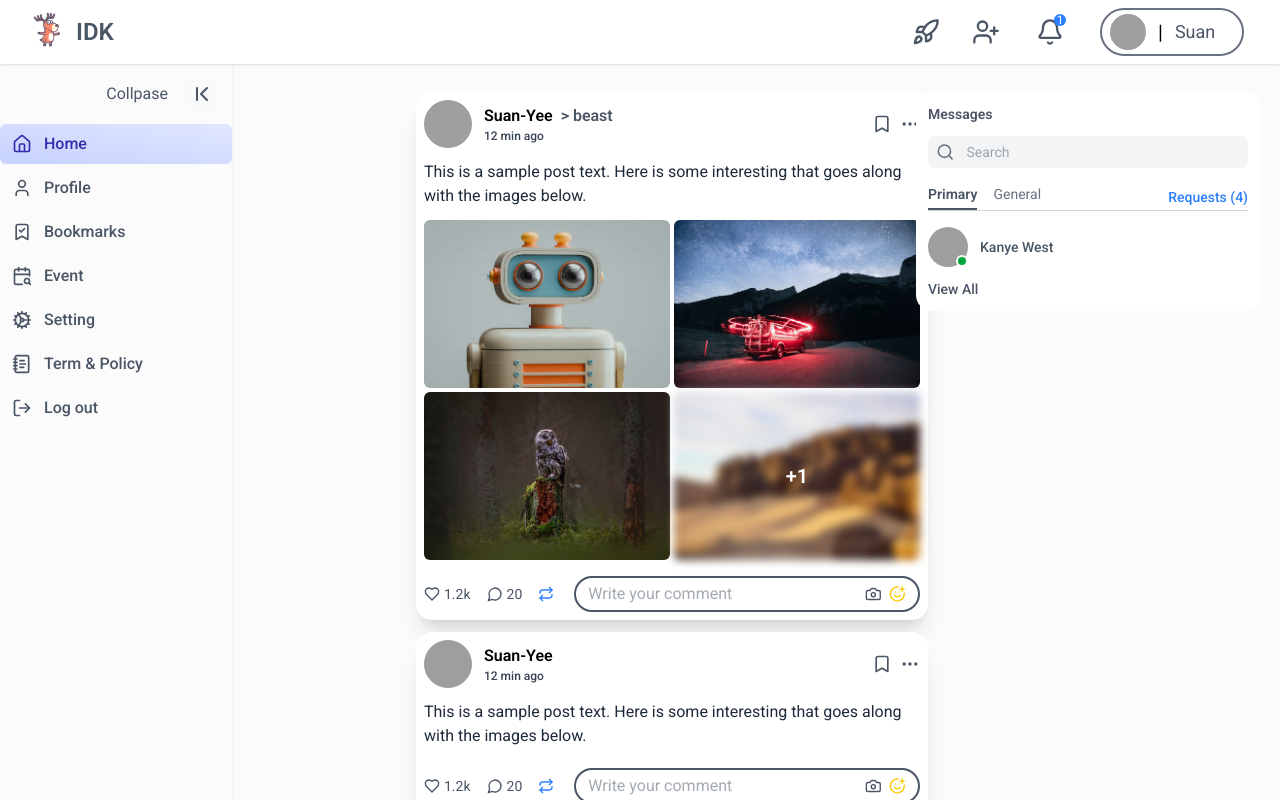
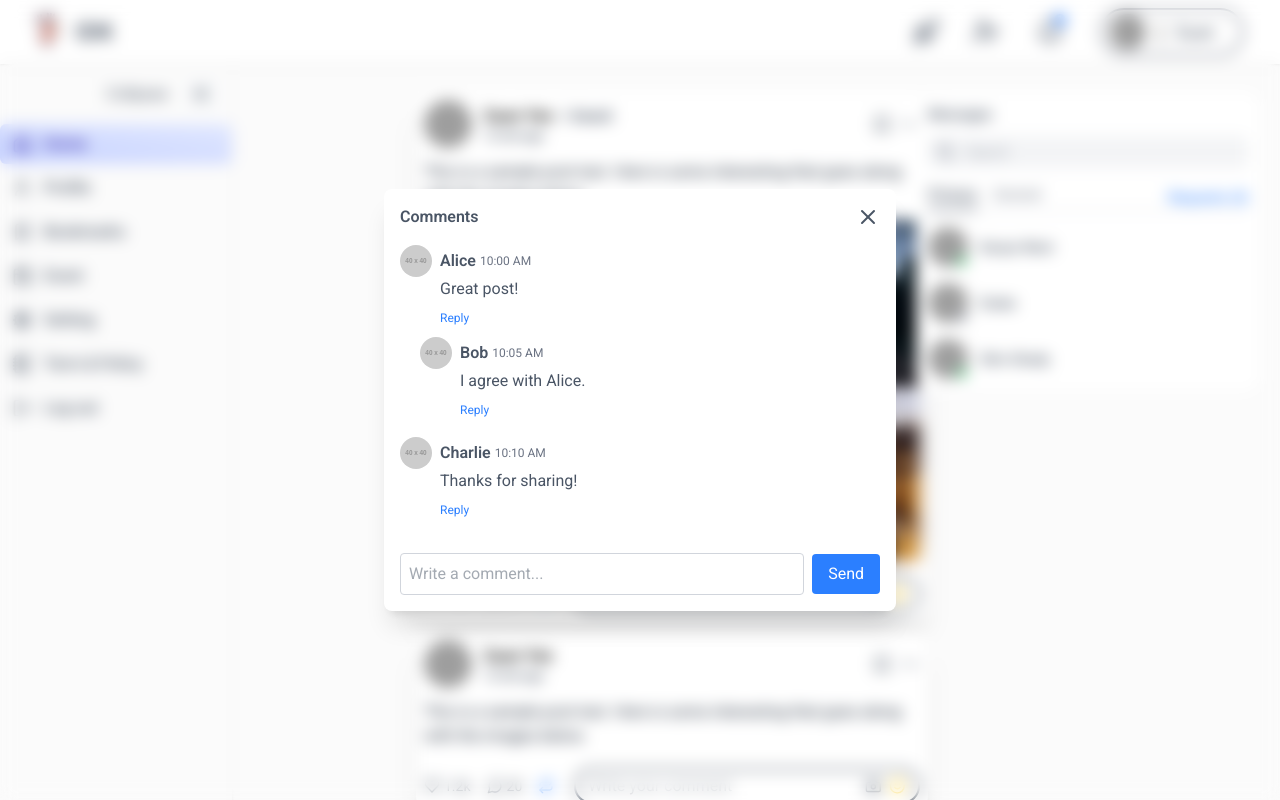
Before and after one commit to Suan-Yee/hub-v2, a React (Vite) app in the folder client/: page /test in a window 1280 px wide. Both pictures are taken after a click on the icon 494 px from the left and 594 px from the top of the page. Shown: the top 800 px of the page. Built offline with nearby package versions, Linux system fonts and the light colour scheme; grey boxes are pictures that could not be loaded.

Commit message:
'commentModal'

```diff
--- a/client/src/components/ChatModal.jsx
+++ b/client/src/components/ChatModal.jsx
@@ -51,7 +51,7 @@ const ChatModal = ({ user, onClose }) => {
           </div>
 
           <button className="ml-auto" onClick={onClose}>
-            <X size={24} />
+            <X size={24} className='cursor-pointer' />
           </button>
 
         </div>
--- /dev/null
+++ b/client/src/components/CommentModal.jsx
@@ -0,0 +1,122 @@
+import React, { useState } from 'react';
+import { X } from 'lucide-react';
+
+const CommentModal = ({ onClose, initialComments = [] }) => {
+  const [comments, setComments] = useState(initialComments);
+  const [newComment, setNewComment] = useState('');
+  const [replyingTo, setReplyingTo] = useState(null);
+
+  // Send comment either as a new top-level comment or as a reply
+  const handleSendComment = () => {
+    if (!newComment.trim()) return;
+    const comment = {
+      id: Date.now(), // for simplicity
+      user: {
+        name: 'Current User',
+        profile: 'https://via.placeholder.com/40',
+      },
+      text: newComment,
+      time: new Date().toLocaleTimeString([], { hour: '2-digit', minute: '2-digit' }),
+      replies: [],
+    };
+
+    if (replyingTo) {
+      // Add as a nested reply
+      const updatedComments = comments.map((c) => {
+        if (c.id === replyingTo.id) {
+          return { ...c, replies: [...c.replies, comment] };
+        }
+        return c;
+      });
+      setComments(updatedComments);
+      setReplyingTo(null);
+    } else {
+      // Add as a top-level comment
+      setComments([...comments, comment]);
+    }
+    setNewComment('');
+  };
+
+  // Set the comment being replied to
+  const handleReply = (comment) => {
+    setReplyingTo(comment);
+  };
+
+  // Recursive function to render comments and nested replies
+  const renderComments = (commentsList, indentLevel = 0) => {
+    return commentsList.map((comment) => (
+      <div key={comment.id} style={{ marginLeft: indentLevel * 20 }} className="mb-4">
+        <div className="flex items-center gap-2">
+          <img
+            src={comment.user.profile}
+            alt={comment.user.name}
+            className="w-8 h-8 rounded-full object-cover"
+          />
+          <div>
+            <div className="flex items-center gap-1">
+              <span className="font-semibold">{comment.user.name}</span>
+              <span className="text-xs text-gray-500">{comment.time}</span>
+            </div>
+          </div>
+        </div>
+        <p className="ml-10">{comment.text}</p>
+        <div className="ml-10 mt-1">
+          <button
+            onClick={() => handleReply(comment)}
+            className="text-xs text-blue-500 focus:underline"
+          >
+            Reply
+          </button>
+        </div>
+        {comment.replies && comment.replies.length > 0 && (
+          <div className="mt-2">{renderComments(comment.replies, indentLevel + 1)}</div>
+        )}
+      </div>
+    ));
+  };
+
+  return (
+    <div className="fixed inset-0 backdrop-blur-sm bg-opacity-30 flex justify-center items-center z-50">
+      <div className="bg-white w-full max-w-lg p-4 rounded-lg shadow-xl">
+        {/* Modal Header */}
+        <div className="flex justify-between items-center mb-4">
+          <h3 className="font-semibold">Comments</h3>
+          <button onClick={onClose}>
+            <X size={24} />
+          </button>
+        </div>
+        {/* Comments List */}
+        <div className="max-h-96 overflow-y-auto mb-4 hide-scrollbar scroll-smooth">
+          {comments.length > 0 ? (
+            renderComments(comments)
+          ) : (
+            <p className="text-gray-500">No comments yet.</p>
+          )}
+        </div>
+        {/* Input & Send */}
+        <div className="flex items-center gap-2">
+          {replyingTo && (
+            <span className="text-sm text-gray-600">
+              Replying to {replyingTo.user.name}
+            </span>
+          )}
+          <input
+            type="text"
+            placeholder="Write a comment..."
+            value={newComment}
+            onChange={(e) => setNewComment(e.target.value)}
+            className="flex-1 border border-gray-300 rounded p-2 outline-none"
+          />
+          <button
+            onClick={handleSendComment}
+            className="bg-blue-500 text-white px-4 py-2 rounded"
+          >
+            Send
+          </button>
+        </div>
+      </div>
+    </div>
+  );
+};
+
+export default CommentModal;
--- a/client/src/components/Messages.jsx
+++ b/client/src/components/Messages.jsx
@@ -62,10 +62,32 @@ const Messages = () => {
                 })
                 }
             />
-            {/* <UserList src="https://preview.redd.it/drake-the-type-of-guy-to-post-a-selfie-with-him-in-a-beauty-v0-571py2j45vcb1.jpg?width=640&crop=smart&auto=webp&s=36d64deac92996c78ddd6fcc6b496b8dfa2704d5" name="Drake" active={true}/>
-            <UserList src="https://i.redd.it/qzlmkz0tgi811.jpg" name="Slim Shady" active={false} /> */}
+            <UserList
+                src="https://preview.redd.it/drake-the-type-of-guy-to-post-a-selfie-with-him-in-a-beauty-v0-571py2j45vcb1.jpg?width=640&crop=smart&auto=webp&s=36d64deac92996c78ddd6fcc6b496b8dfa2704d5"
+                name="Drake"
+                active={false}
+                onClick={() =>
+                handleUserClick({
+                    name: 'Drake',
+                    profile:
+                    'https://preview.redd.it/drake-the-type-of-guy-to-post-a-selfie-with-him-in-a-beauty-v0-571py2j45vcb1.jpg?width=640&crop=smart&auto=webp&s=36d64deac92996c78ddd6fcc6b496b8dfa2704d5',
+                })
+                }
+            />
+            <UserList
+                src="https://i.redd.it/qzlmkz0tgi811.jpg"
+                name="Slim Shady"
+                active={true}
+                onClick={() =>
+                handleUserClick({
+                    name: 'Slim Shady',
+                    profile:
+                    'https://i.redd.it/qzlmkz0tgi811.jpg',
+                })
+                }
+            />
 
-            <h2 className='mt-3 font-medium'>View All</h2>
+            {/* <h2 className='mt-3 font-medium'>View All</h2> */}
 
             {chatUser && <ChatModal user={chatUser} onClose={() => setChatUser(null)} />}
             {/* <ChatModal user={chatUser} onClose={() => setChatUser(null)} /> */}
--- a/client/src/components/Post.jsx
+++ b/client/src/components/Post.jsx
@@ -7,6 +7,7 @@ import PostInteraction from './PostInteraction';
 const Post = ({images,content,group}) => {
 
   const [bookmark,setBookmark] = useState(false);
+
 
   return (
     <div className='max-w-sm md:max-w-md lg:max-w-lg 2xl:max-w-2xl bg-white rounded-2xl p-2 shadow-xl my-3'>
--- a/client/src/components/PostInteraction.jsx
+++ b/client/src/components/PostInteraction.jsx
@@ -1,18 +1,55 @@
 import { Camera, Heart, MessageCircle, Repeat, SmilePlus } from 'lucide-react';
 import React, { useRef, useState } from 'react';
 import EmojiPicker from 'emoji-picker-react';
+import CommentModal from './CommentModal';
 
 const PostInteraction = () => {
   const [react, setReact] = useState(false);
   const commentInputReft = useRef(null);
   const [comment, setComment] = useState('');
   const [showEmojiPicker, setShowEmojiPicker] = useState(false);
+  const [showComments, setShowComments] = useState(false);
 
   const handleCommentClick = () => {
     if (commentInputReft.current) {
       commentInputReft.current.focus();
+      setShowComments(true);
     }
   };
+
+  const initialComments = [
+    {
+      id: 1,
+      user: {
+        name: 'Alice',
+        profile: 'https://via.placeholder.com/40',
+      },
+      text: 'Great post!',
+      time: '10:00 AM',
+      replies: [
+        {
+          id: 2,
+          user: {
+            name: 'Bob',
+            profile: 'https://via.placeholder.com/40',
+          },
+          text: 'I agree with Alice.',
+          time: '10:05 AM',
+          replies: [],
+        },
+      ],
+    },
+    {
+      id: 3,
+      user: {
+        name: 'Charlie',
+        profile: 'https://via.placeholder.com/40',
+      },
+      text: 'Thanks for sharing!',
+      time: '10:10 AM',
+      replies: [],
+    },
+  ];
 
   const onEmojiClick = (emojiData, event) => {
     setComment((prev) => prev + emojiData.emoji);
@@ -70,6 +107,9 @@ const PostInteraction = () => {
           </div>
         )}
       </div>
+      {showComments && (
+        <CommentModal onClose={() => setShowComments(false)} initialComments={initialComments} />
+      )}
     </div>
   );
 };
```
